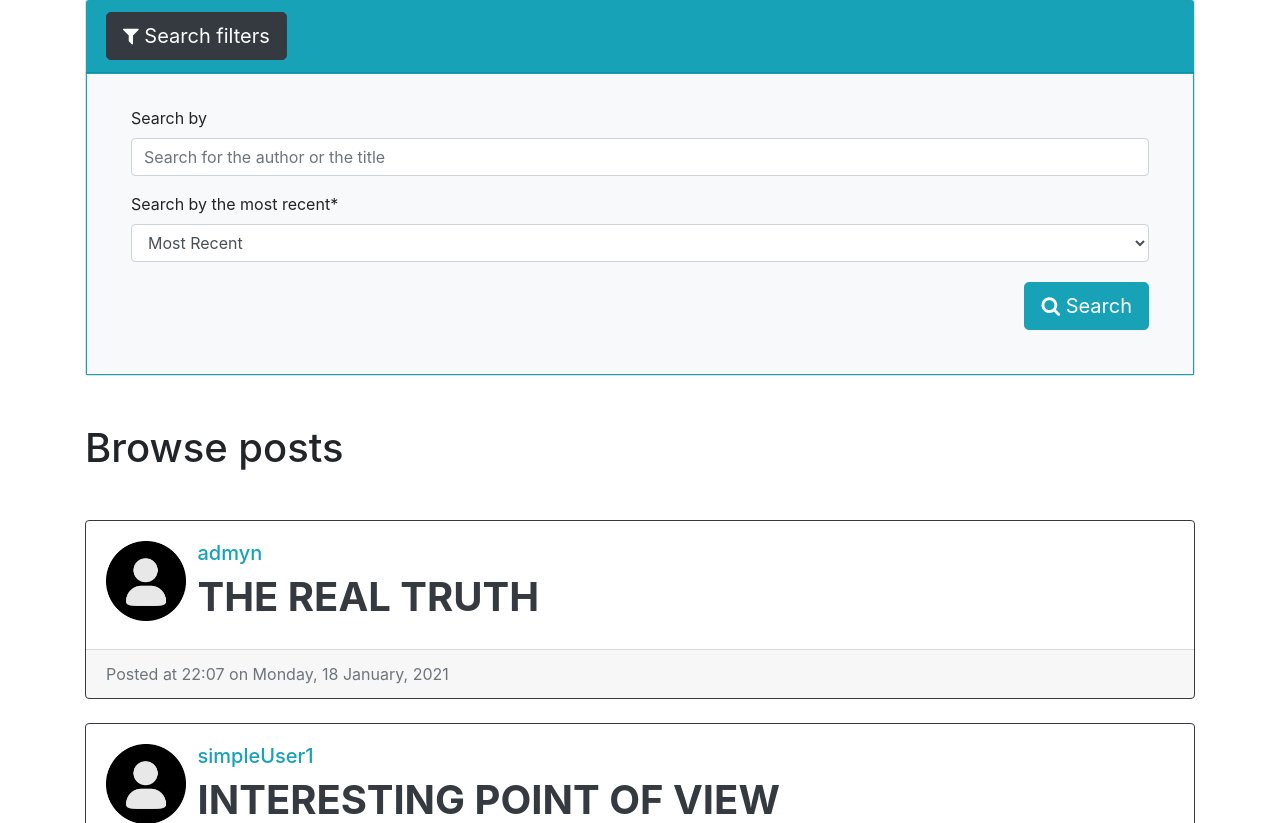
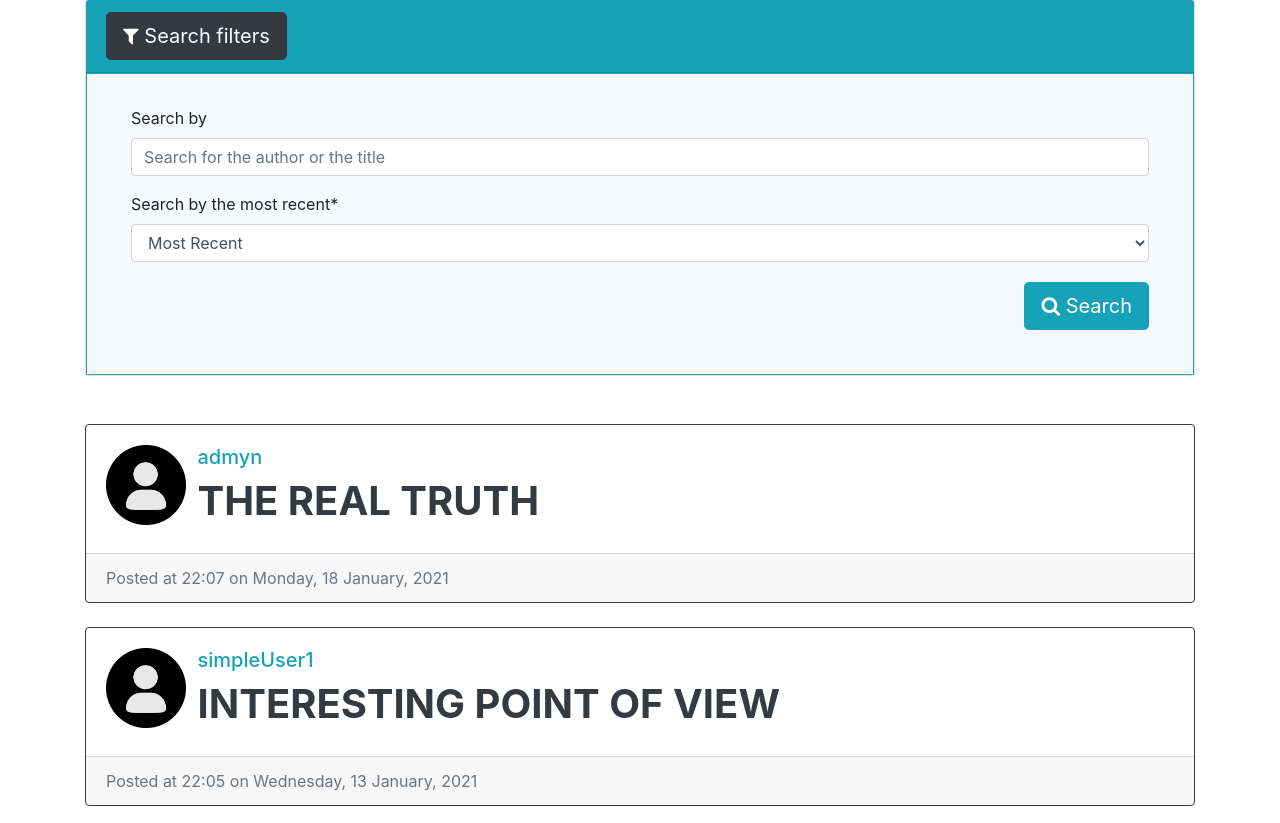
Before and after one commit to snap22/Blog, a Django app: page /browse/ in a window 1280 px wide. Shown: the part 90-913 px from the top of the page. Run offline with Django 3.2, Linux system fonts and the light colour scheme; data comes from the database, SQL or seed files in the repository; some libraries are stand-ins or nearby versions.

Commit message:
removed browse text

```diff
--- a/project/blog/templates/blog/main/browse.html
+++ b/project/blog/templates/blog/main/browse.html
@@ -40,8 +40,6 @@
                     <h1> Sorry, no results were found </h1>
                     <h3 class="text-muted">Check if the words are typed correctly or try searching for something else</h3>
                 {% endif %}
-        {% else %}
-            <h1> Browse posts </h1>
         {% endif %}
 
 
```
